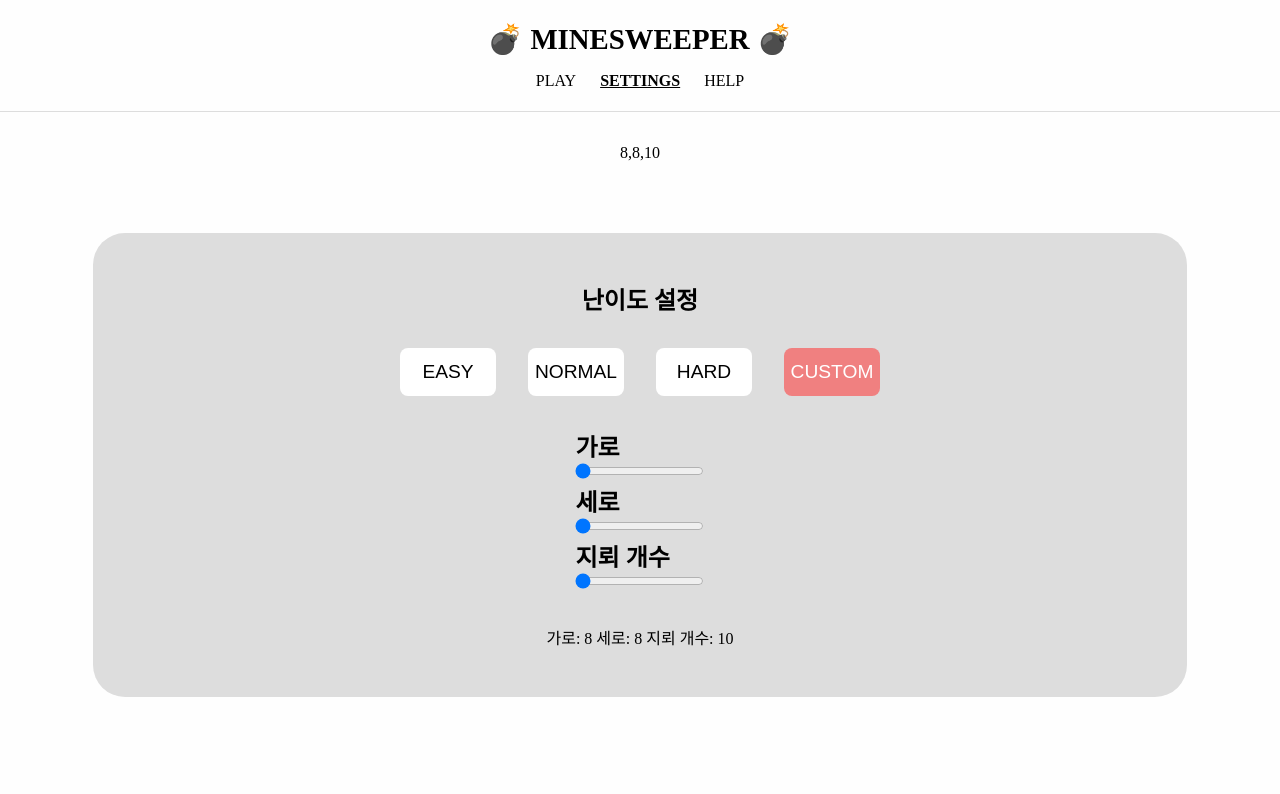
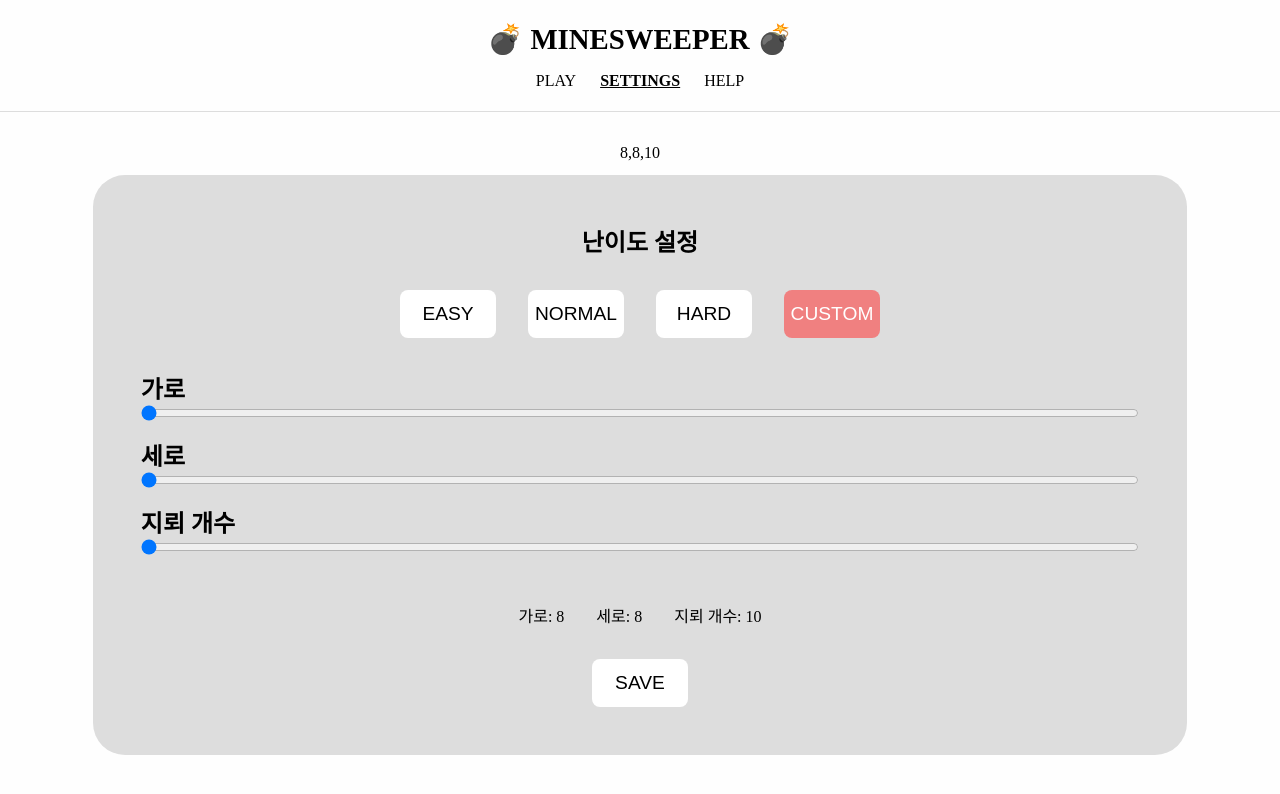
Before and after one commit to RoseJang2000/react-minesweeper-game, a React (Create React App) app: page /settings in a window 1280 px wide. Both pictures are taken after a click on the button "CUSTOM". Shown: the top 794 px of the page. Built offline with nearby package versions, Linux system fonts and the light colour scheme.

Commit message:
:lipstick: Design : Custom Setting 스타일링

```diff
--- a/src/pages/settings/Settings.tsx
+++ b/src/pages/settings/Settings.tsx
@@ -13,7 +13,12 @@ import {
   NORMAL_COL,
   NORMAL_ROW,
 } from 'utils/constants';
-import { SettingsWrapper, StyledButton } from './SettingsStyle';
+import {
+  CustomControllers,
+  CustomResults,
+  SettingsWrapper,
+  StyledButton,
+} from './SettingsStyle';
 
 interface DifficultyDetails {
   easy: Detail;
@@ -55,12 +60,8 @@ const Settings = () => {
     difficultyDetails.easy,
   );
 
-  const handleGameSettings = (
-    rowSize: number,
-    colSize: number,
-    mines: number,
-  ) => {
-    dispatch(gameSetting({ rowSize, colSize, mines }));
+  const handleGameSettings = () => {
+    dispatch(gameSetting({ ...currentSettings }));
   };
 
   const handleChangeDifficulty = (difficulty: string) => {
@@ -110,11 +111,12 @@ const Settings = () => {
         </div>
         {currentDifficulty === 'custom' && (
           <>
-            <ul>
+            <CustomControllers>
               <h2>가로</h2>
               <input
                 type="range"
                 id="rowSize"
+                className="input-range"
                 min={EASY_ROW}
                 max={70}
                 value={currentSettings.rowSize}
@@ -126,6 +128,7 @@ const Settings = () => {
               <input
                 type="range"
                 id="colSize"
+                className="input-range"
                 min={EASY_COL}
                 max={70}
                 value={currentSettings.colSize}
@@ -137,6 +140,7 @@ const Settings = () => {
               <input
                 type="range"
                 id="mines"
+                className="input-range"
                 min={EASY_BOMBS}
                 max={
                   (currentSettings.rowSize - 1) * (currentSettings.colSize - 1)
@@ -146,13 +150,15 @@ const Settings = () => {
                   handleCustomDifficulty(e, 'mines');
                 }}
               />
-            </ul>
-            <div>
-              가로: {currentSettings.rowSize} 세로: {currentSettings.colSize}{' '}
-              지뢰 개수: {currentSettings.mines}
-            </div>
+            </CustomControllers>
+            <CustomResults>
+              <li>가로: {currentSettings.rowSize}</li>
+              <li>세로: {currentSettings.colSize}</li>
+              <li>지뢰 개수: {currentSettings.mines}</li>
+            </CustomResults>
           </>
         )}
+        <StyledButton onClick={handleGameSettings}>SAVE</StyledButton>
       </SettingsWrapper>
     </Layout>
   );
--- a/src/pages/settings/SettingsStyle.ts
+++ b/src/pages/settings/SettingsStyle.ts
@@ -36,4 +36,21 @@ const StyledButton = styled.button`
   }
 `;
 
-export { SettingsWrapper, StyledButton };
+const CustomControllers = styled.ul`
+  width: 100%;
+  display: flex;
+  flex-direction: column;
+  .input-range {
+    width: 100%;
+    margin-bottom: 1rem;
+  }
+`;
+
+const CustomResults = styled.ul`
+  width: 100%;
+  display: flex;
+  justify-content: center;
+  gap: 2rem;
+`;
+
+export { SettingsWrapper, StyledButton, CustomControllers, CustomResults };
```
